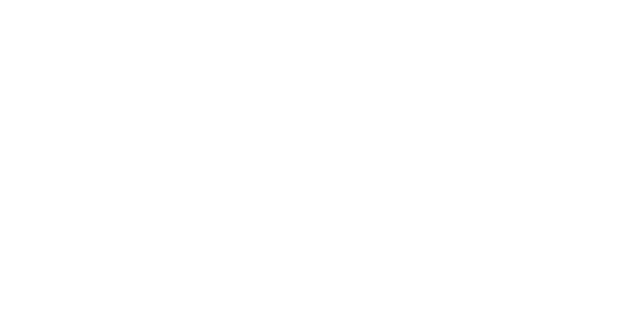
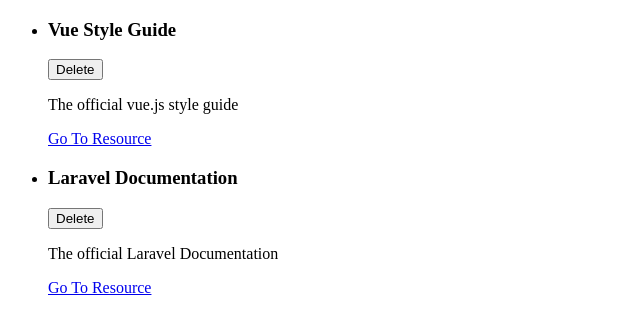
Before and after one commit to torressam333/resource-guide, a Vue app: page / in a window 1280 px wide. Shown: the top 334 px of the page, without its empty margins (0-640 px from the left). Built offline with nearby package versions, Linux system fonts and the light colour scheme.

Commit message:
Initial data mock up output

```diff
--- a/src/App.vue
+++ b/src/App.vue
@@ -1,9 +1,40 @@
 <template>
-
+  <ul>
+    <resource-item
+        v-for="resource in storedResources"
+        :key="resource.id"
+        :description="resource.description"
+        :link="resource.link"
+        :title="resource.title"
+    >
+    </resource-item>
+  </ul>
 </template>
 
 <script>
+import ResourceItem from './components/resources/ResourceItem';
+
 export default {
-
+  components: {
+    ResourceItem
+  },
+  data () {
+    return {
+      storedResources: [
+        {
+          id: 'vue-style-guide',
+          title: 'Vue Style Guide',
+          description: 'The official vue.js style guide',
+          link: 'https://vuejs.org/v2/style-guide/'
+        },
+        {
+          id: 'laravel-documentation',
+          title: 'Laravel Documentation',
+          description: 'The official Laravel Documentation',
+          link: 'https://laravel.com/docs/8.x'
+        }
+      ]
+    }
+  }
 }
 </script>
--- /dev/null
+++ b/src/components/resources/ResourceItem.vue
@@ -0,0 +1,36 @@
+<template>
+  <li>
+    <div>
+      <header>
+        <h3>
+          {{ title }}
+        </h3>
+        <button>Delete</button>
+      </header>
+    </div>
+    <p>{{ description }}</p>
+    <nav>
+      <a :href="link" target="_blank">Go To Resource</a>
+    </nav>
+  </li>
+</template>
+
+<script>
+export default {
+  name: ['resource-item'],
+  props: {
+    description: {
+      type: String,
+      required: true
+    },
+    link: {
+      type: String,
+      required: true
+    },
+    title: {
+      type: String,
+      required: true
+    }
+  }
+}
+</script>
--- a/src/main.js
+++ b/src/main.js
@@ -1,3 +1,6 @@
 import { createApp } from 'vue';
+import App from './App';
 
-createApp({}).mount('#app');
+const app = createApp(App);
+
+app.mount('#app');
```
